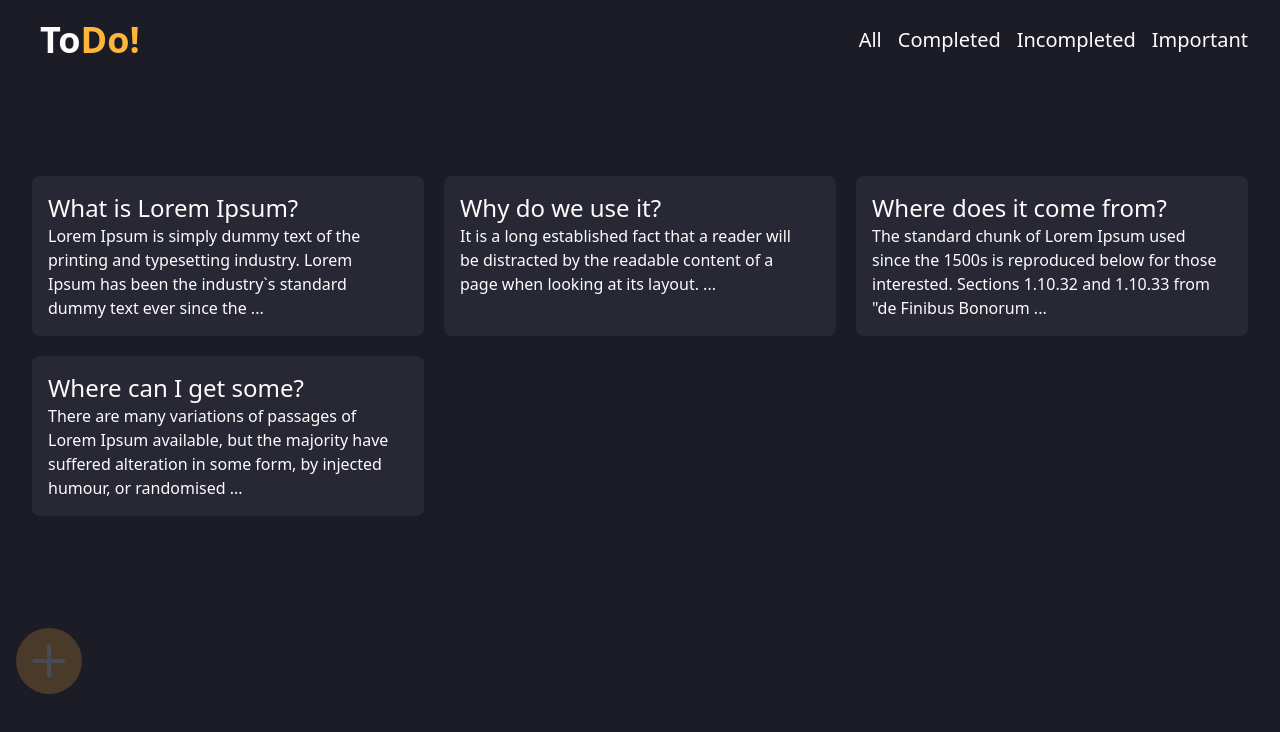
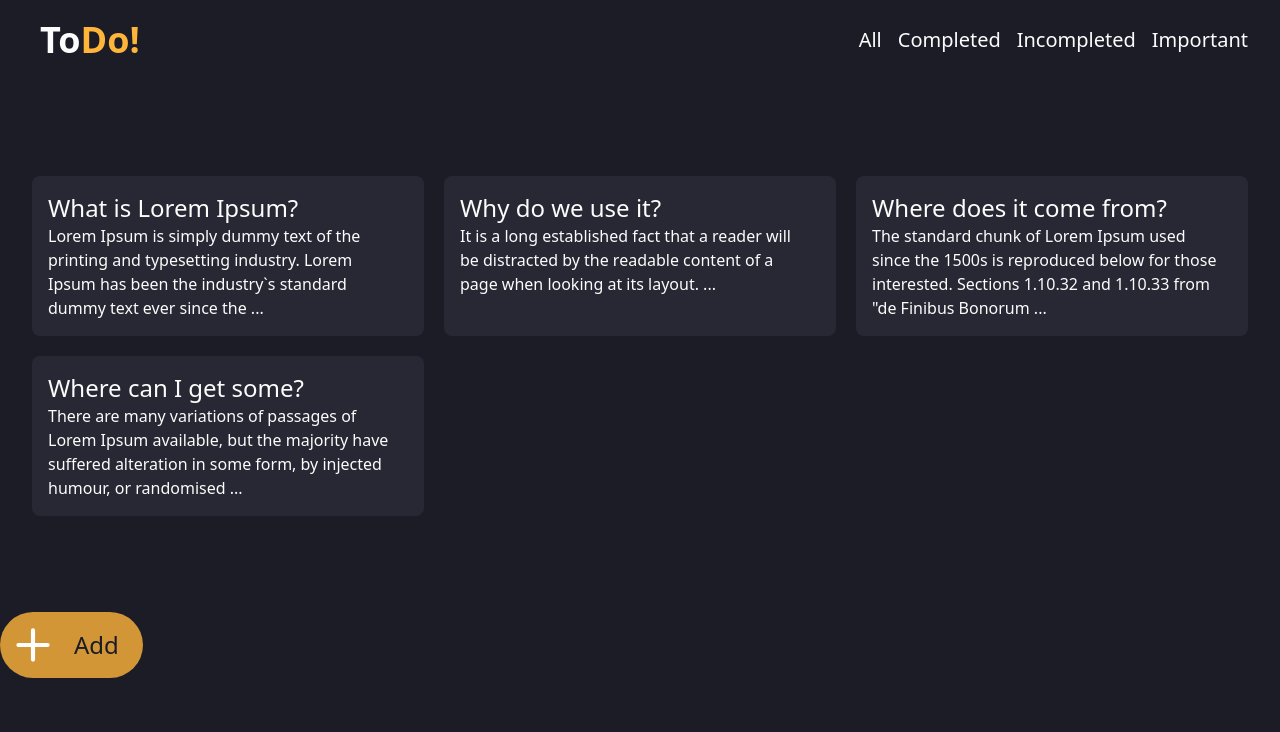
Before and after one commit to Mecshi/todo-app, a React (Vite) app: page / in a window 1280 px wide. Shown: the top 732 px of the page. Built offline with nearby package versions, Linux system fonts and the light colour scheme.

Commit message:
fix: Add styles for see text in button

```diff
--- a/src/components/CreateToDo.jsx
+++ b/src/components/CreateToDo.jsx
@@ -19,10 +19,12 @@ export const CreateToDo = (
   return (
     <section>
       <button
-        className={`text-tahiti-100 rounded-full bg-tahiti-200 cursor-pointer bottom-0 fixed p-2 m-4 opacity-20 right-0 hover:animate-spin hover:opacity-100 hover:duration-200 ${isOpen ? 'hidden' : ''}`}
+        className={`text-tahiti-500 rounded-full bg-tahiti-200 bg-opacity-80 cursor-pointer bottom-5 fixed p-2 right-5 ${isOpen ? 'hidden' : ''} flex flex-row items-center`}
+        name='Add toDo'
         onClick={() => setIsOpen(!isOpen)}
       >
         <AddIcon />
+        <span className='px-4 text-2xl font-medium'>Add</span>
       </button>
 
       {
```
